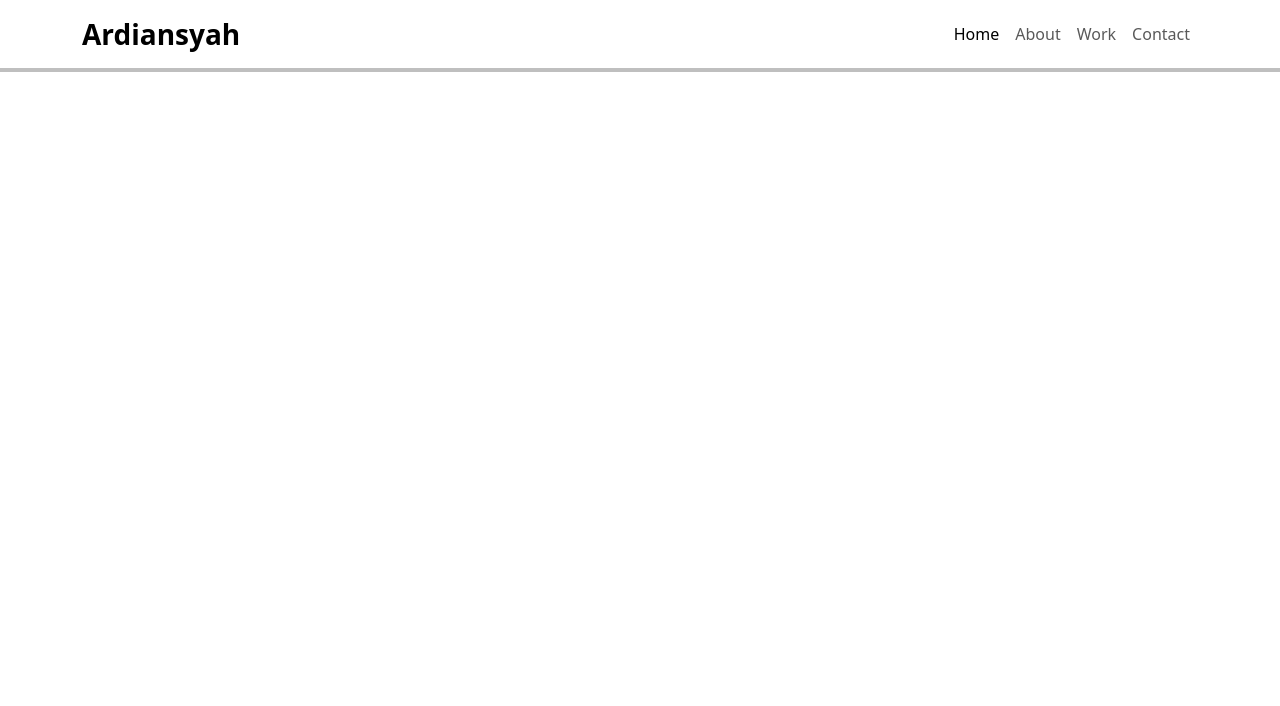
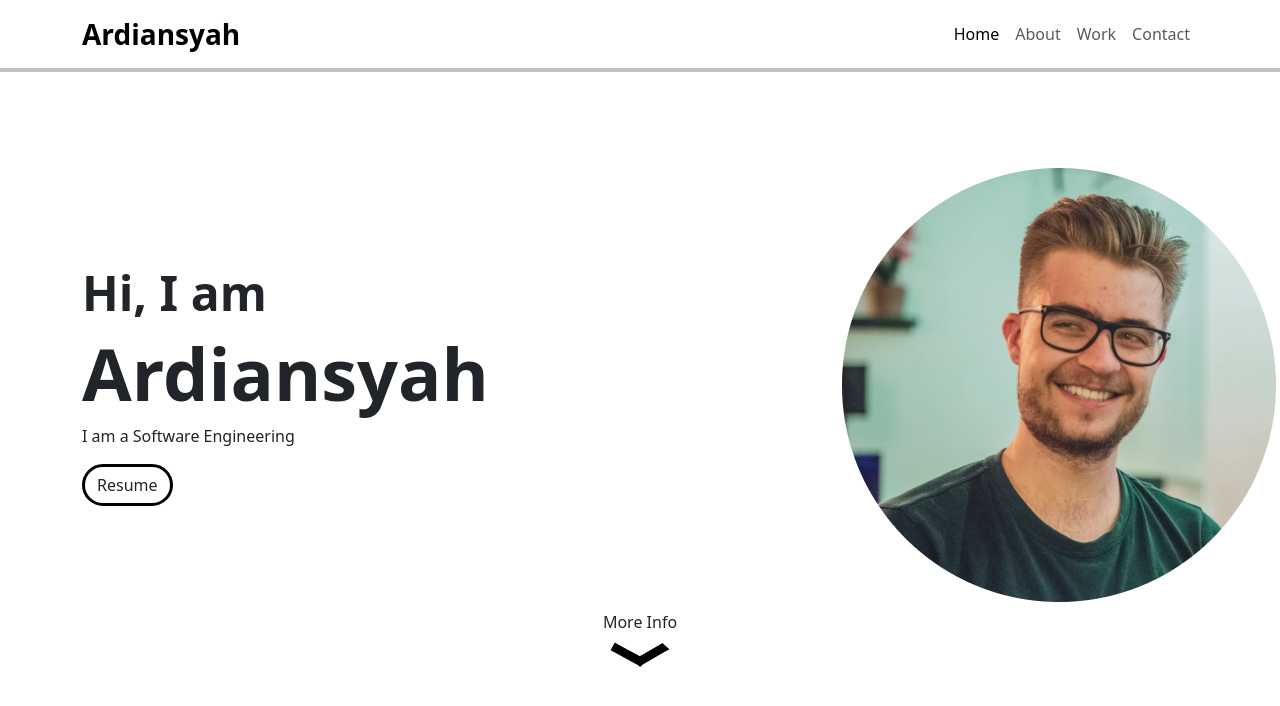
Before and after one commit to ansyah405/portofolio, a plain HTML site: page index.html in a window 1280 px wide. Drawn offline with nearby package versions, Linux system fonts and the light colour scheme.

Commit message:
add home

```diff
--- a/index.html
+++ b/index.html
@@ -46,6 +46,23 @@
         </div>
       </div>
     </nav>
+    <section id="home" class="home container">
+      <div class="row d-flex align-items-center">
+        <div class="col-8">
+          <h3 class="fw-semibold">Hi, I am</h3>
+          <h1 class="fw-bold">Ardiansyah</h1>
+          <p>I am a Software Engineering</p>
+          <a href="images/potrait.png" download class="btn button">Resume</a>
+        </div>
+        <div class="col-4">
+          <img src="images/potrait.png" alt="potrait" />
+        </div>
+      </div>
+      <div class="arrow w-100 d-flex align-items-center flex-column mt-2">
+        <a href="#about" class="text-decoration-none text-dark">More Info</a>
+        <img id="arrow" src="images/arrow.svg" alt="arrow icon" class="mt-2" />
+      </div>
+    </section>
     <script
       src="https://cdn.jsdelivr.net/npm/@popperjs/core@2.11.7/dist/umd/popper.min.js"
       integrity="sha384-zYPOMqeu1DAVkHiLqWBUTcbYfZ8osu1Nd6Z89ify25QV9guujx43ITvfi12/QExE"
--- a/style.css
+++ b/style.css
@@ -1,4 +1,47 @@
+section {
+  padding-top: 100px;
+}
+
+.btn.button {
+  border: 3px solid black;
+  border-radius: 24px;
+}
+
+.btn.button:hover {
+  border: 3px solid black;
+  background-color: black;
+  color: white;
+}
+
 .navbar {
   background-color: white;
   box-shadow: 0 0 0 4px rgba(0, 0, 0, 0.25);
 }
+
+.home h1 {
+  font-size: 72px;
+}
+
+.home h3 {
+  font-size: 48px;
+}
+
+.home .arrow img {
+  width: 60px;
+}
+
+#arrow {
+  animation: 1s upDown infinite;
+}
+
+@keyframes upDown {
+  0% {
+    transform: translateY(0);
+  }
+  50% {
+    transform: translateY(10px);
+  }
+  100% {
+    transform: translateY(0);
+  }
+}
```
